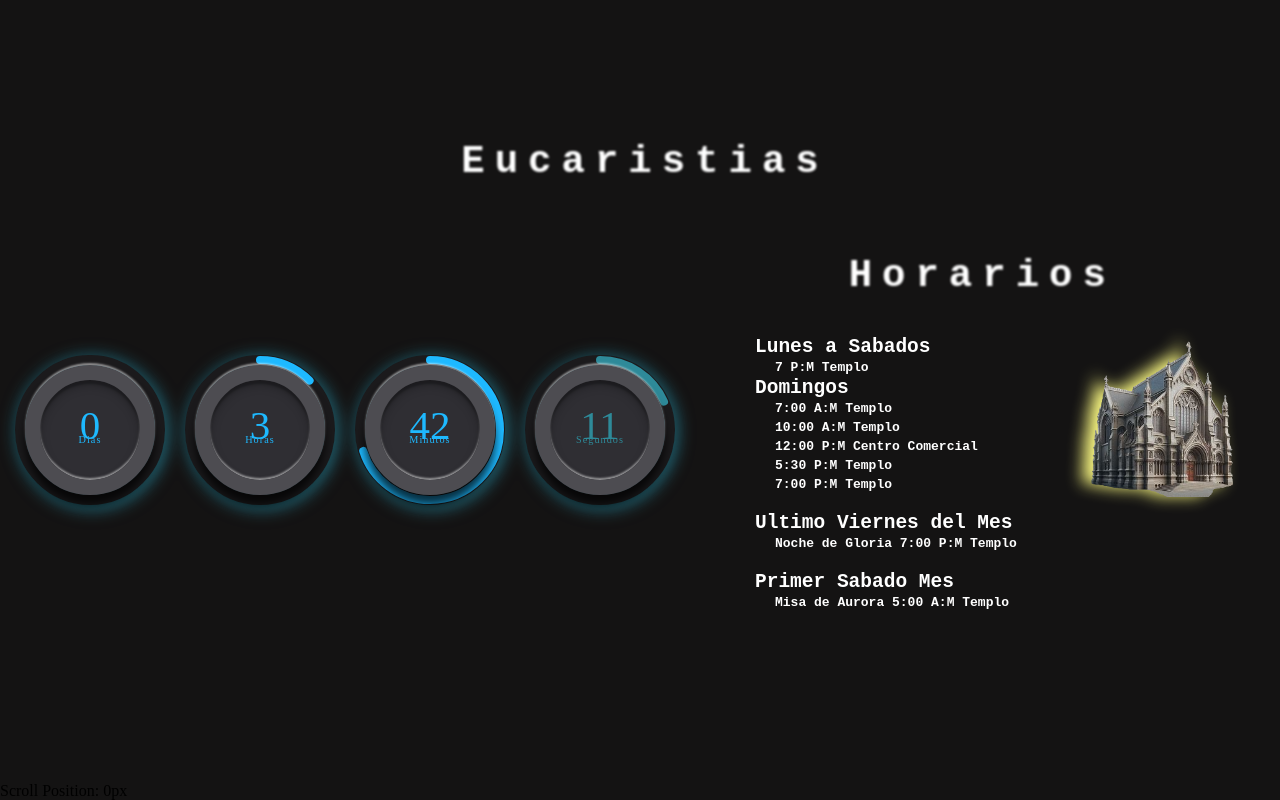
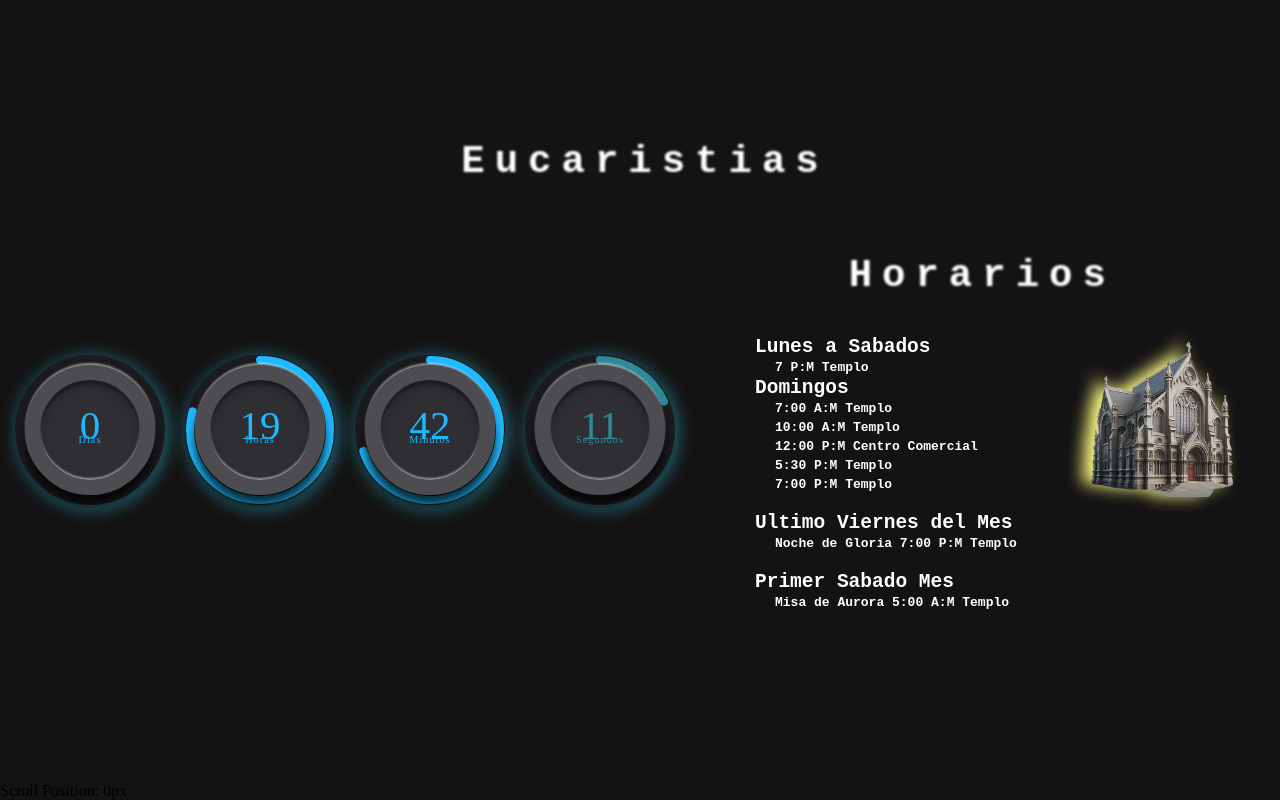
Before and after one commit to luiscar05/P_San_Juan_Pablo_frontend, a React (Vite) app: page / in a window 1280 px wide. Shown: the part 1528-2328 px from the top of the page. Built offline with nearby package versions, Linux system fonts and the light colour scheme.

Commit message:
horarios misas

```diff
--- a/src/components/Eucaristias.jsx
+++ b/src/components/Eucaristias.jsx
@@ -2,16 +2,6 @@ import React from "react";
 import { useState,useEffect, useRef } from "react";
 
 function Eucaristias() {
-
-    const [EucaristiaHoras, SetEucaristas]= useState({
-        lunes:"19:00",
-        Martes:"19:00",
-        Miercoles:"19:00",
-        Jueves:"19:00",
-        Viernes:"19:00",
-        Sabado:"19:00",
-    })
-
 
     const [timeLeft, setTimeLeft] = useState({
         days: 0,
@@ -27,7 +17,31 @@ function Eucaristias() {
 
 
     useEffect(() => {
-        const endDate = new Date('2024-05-24T19:00:00');
+
+        const NuevaEucaristia = ()=> {
+            const now = new Date();
+            const diaSemana = now.getDay();
+            let SiguienteEucaristia = new Date(now)
+
+            if(diaSemana=== 0){
+                const misasDomingo = [
+                    new Date(now.getFullYear(),now.getMonth(),now.getDate(),7,0,0),
+                    new Date(now.getFullYear(),now.getMonth(),now.getDate(),10,0,0),
+                    new Date(now.getFullYear(),now.getMonth(),now.getDate(),12,0,0),
+                    new Date(now.getFullYear(),now.getMonth(),now.getDate(),17,30,0),
+                    new Date(now.getFullYear(),now.getMonth(),now.getDate(),19,0,0),
+                ]
+                SiguienteEucaristia = misasDomingo.find(mass=> mass >now)|| new Date(now.setDate(now.getDay()+1)).setHours(19,0,0,0)
+            }else{
+                SiguienteEucaristia.setHours(11,0,0,0)
+                if(now >= SiguienteEucaristia){
+                    SiguienteEucaristia.setDate(SiguienteEucaristia.getDate()+1)
+                }
+            }
+
+            return SiguienteEucaristia
+        }
+        const endDate = NuevaEucaristia();
 
         const updateCountdown = () => {
             const now = new Date();
@@ -36,28 +50,6 @@ function Eucaristias() {
             const distance = endDate.getTime() - now.getTime();
 
 
-
-            /* switch (now.getUTCDay) {
-                case "0":
-                    console.log("Domingo");
-
-                    break;
-                case "1":
-                    console.log("Lunes");
-                case "2":
-                    console.log("Martes");
-                case "3":
-                    console.log("miercoles");
-                case "4":
-                    console.log("Jueves");
-                case "5":
-                    console.log("Viernes");
-                case "6":
-                    console.log("Sabado");
-
-                default:
-                    break;
-            } */
 
             if (distance < 0) {
                 clearInterval(intervalId);
```
Also changed, not shown: 1 other file (tests, documents, lock files or other folders).
